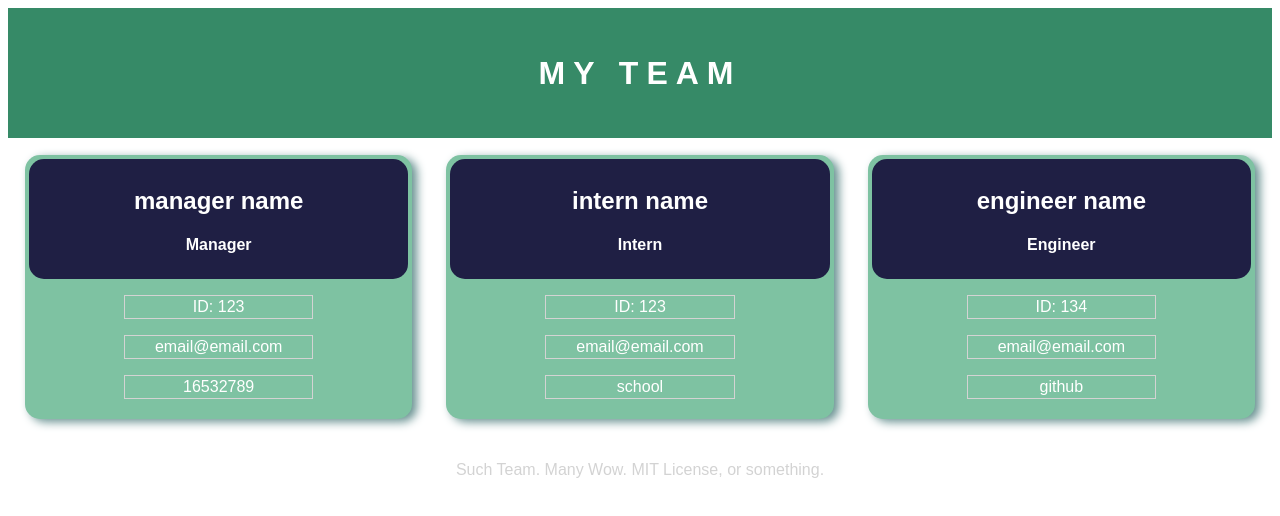
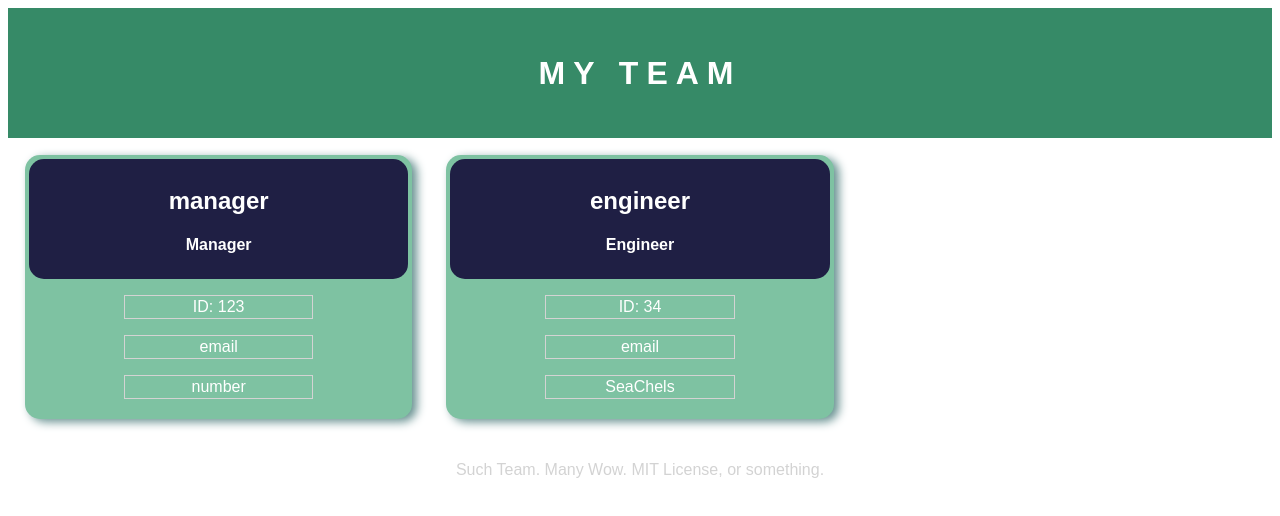
Before and after one commit to Sea-Chels/Team-Profile-Generator, a website: page index.html in a window 1280 px wide. Drawn offline with Linux system fonts and the light colour scheme.

Commit message:
adding readme changes

```diff
--- a/index.html
+++ b/index.html
@@ -14,30 +14,21 @@
 <section id="card-container">
 <div class="card">
         <div class="card-header">
-            <h2 class="worker-name">manager name</h2>
+            <h2 class="worker-name">manager</h2>
             <h4 class="worker-title">Manager</h4>
         </div>
         <p class="worker-id">ID: 123</p>
-        <p><a class="worker-email" href="mailto:email@email.com">email@email.com</a></p>
-        <p class="extra-field">16532789</p>
+        <p><a class="worker-email" href="mailto:email">email</a></p>
+        <p class="extra-field">number</p>
     </div>
 <div class="card">
         <div class="card-header">
-            <h2 class="worker-name">intern name</h2>
-            <h4 class="worker-title">Intern</h4>
-        </div>
-        <p class="worker-id">ID: 123</p>
-        <p><a class="worker-email" href="mailto:email@email.com">email@email.com</a></p>
-        <p class="extra-field">school</p>
-    </div>
-<div class="card">
-        <div class="card-header">
-            <h2 class="worker-name">engineer name</h2>
+            <h2 class="worker-name">engineer</h2>
             <h4 class="worker-title">Engineer</h4>
         </div>
-        <p class="worker-id">ID: 134</p>
-        <p><a class="worker-email" href="mailto:email@email.com">email@email.com</a></p>
-        <p class="extra-field"><a href="github.com/github">github</a></p>
+        <p class="worker-id">ID: 34</p>
+        <p><a class="worker-email" href="mailto:email">email</a></p>
+        <p class="extra-field"><a href="https://www.github.com/SeaChels" target="_blank" rel="noopener noreferrer">SeaChels</a></p>
     </div> </section>
 <footer id="footer">
     Such Team. Many Wow. MIT License, or something.
--- a/index.js
+++ b/index.js
@@ -142,7 +142,7 @@ const addManager = () => {
     }else if (teamArray[i].role === 'Intern'){
         extraField = ` <p class="extra-field">${teamArray[i].school}</p>`
     }else if (teamArray[i].role === 'Engineer'){
-        extraField = ` <p class="extra-field"><a href="github.com/${teamArray[i].github}">${teamArray[i].github}</a></p>`
+        extraField = ` <p class="extra-field"><a href="https://www.github.com/  ${teamArray[i].github}" target="_blank" rel="noopener noreferrer">${teamArray[i].github}</a></p>`
     }
     let employeeCard = `\n<div class="card">
         <div class="card-header">
@@ -183,7 +183,7 @@ async function addEmployee (){
                         type: 'checkbox',
                         message: "What is the Employee's role that are you adding?",
                         name: 'employeeRole',
-                        choices: ['Intern', 'Engineer', "I'm Done"]
+                        choices: ['Intern', 'Engineer']
                     }
                 ])
                 console.log(result.employeeRole[0])
```
Also changed, not shown: Assets/JavaScript/samplescript.js (+1 -6 lines), README.md.
